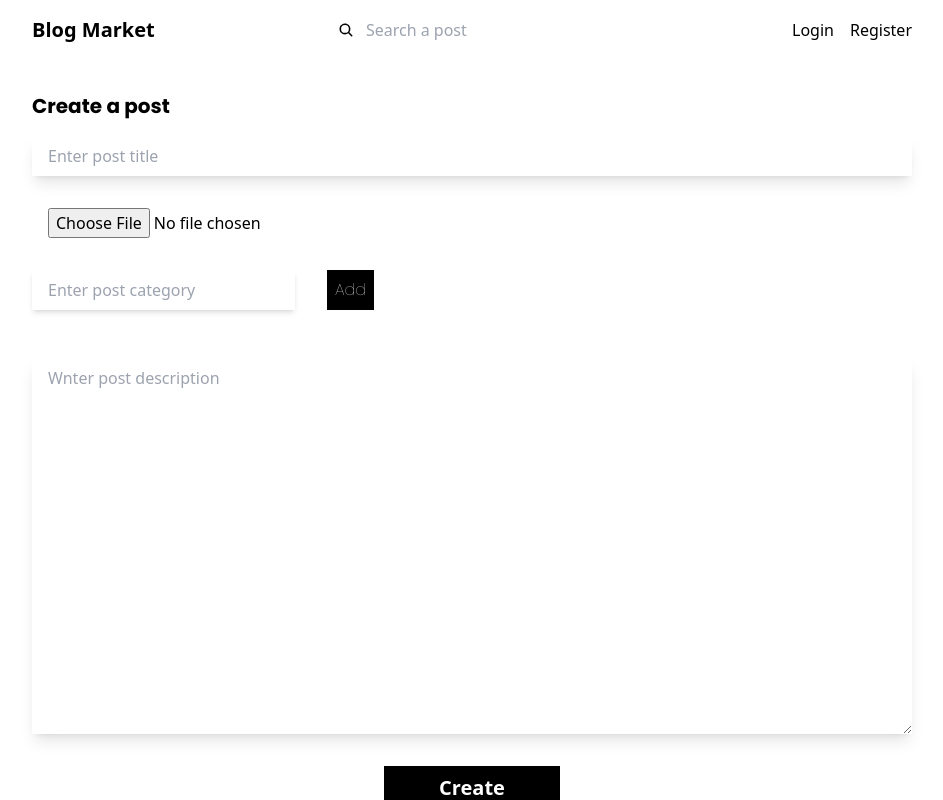
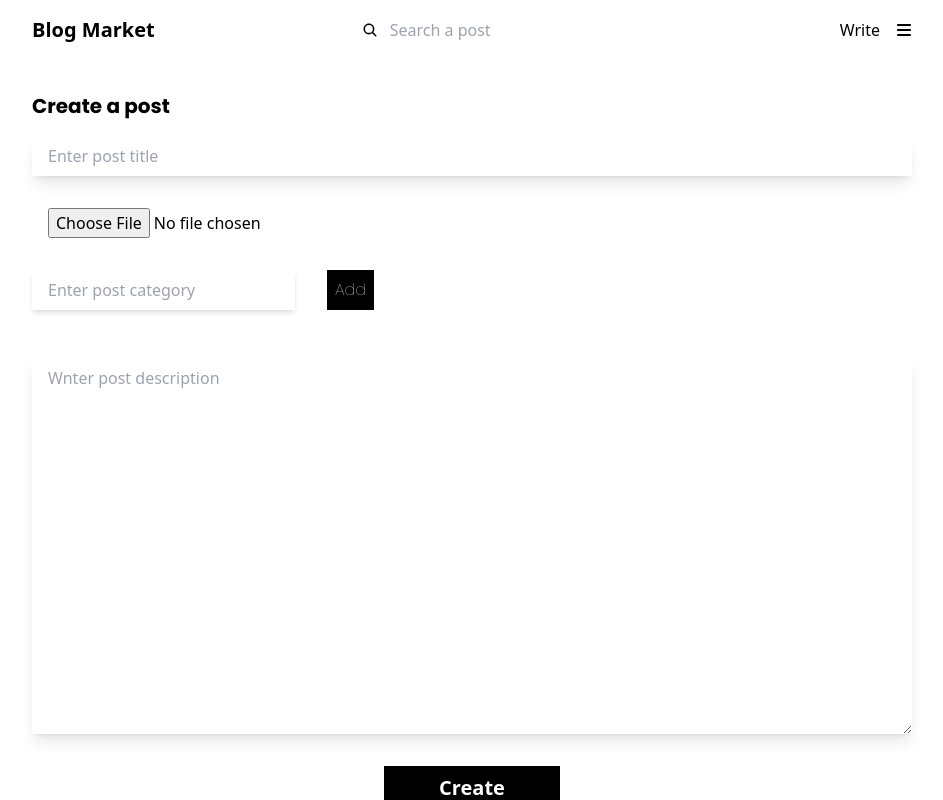
Before and after one commit to SaagarRaj/React-BlogApp, a React (Vite) app in the folder frontend/: page /write in a window 1280 px wide. Shown: the top 800 px of the page, without its empty margins (168-1111 px from the left). Built offline with nearby package versions, Linux system fonts and the light colour scheme.

Commit message:
Frontend - NavBar UI update

```diff
--- a/frontend/package.json
+++ b/frontend/package.json
@@ -10,6 +10,7 @@
     "preview": "vite preview"
   },
   "dependencies": {
+    "@react-navigation/drawer": "^6.6.6",
     "axios": "^1.6.5",
     "react": "^18.2.0",
     "react-dom": "^18.2.0",
--- a/frontend/src/components/HomePosts.jsx
+++ b/frontend/src/components/HomePosts.jsx
@@ -5,7 +5,7 @@ const HomePosts = () => {
       <div className="w-[35%] h-[250px] flex justify-center items-center">
         <img
           alt=""
-          src="https://googlechrome.github.io/samples/picture-element/images/kitten-large.png"
+          src="https://images.pexels.com/photos/13398438/pexels-photo-13398438.jpeg?auto=compress&cs=tinysrgb&w=800&lazy=load"
           className="h-full w-full object-cover"
         />
       </div>
--- /dev/null
+++ b/frontend/src/components/Menu.jsx
@@ -0,0 +1,36 @@
+const Menu = () => {
+  const user = true;
+  return (
+    <div className="bg-black w-[200px] flex flex-col items-start absolute top-12 right-6 rounded-md p-4 space-y-4 md:right-32">
+      {user ? (
+        <>
+          <h3 className="text-white text-sm hover:text-gray-500 font-thin cursor-pointer ">
+            Profile
+          </h3>
+          <h3 className="text-white text-sm hover:text-gray-500 font-thin cursor-pointer ">
+            Write
+          </h3>
+          <h3 className="text-white text-sm hover:text-gray-500 font-thin cursor-pointer">
+            My Blogs
+          </h3>
+          <h3 className="text-white text-sm hover:text-gray-500 font-thin cursor-pointer">
+            Logout
+          </h3>
+        </>
+      ) : (
+        <>
+          <h3 className="text-white text-sm hover:text-gray-500 font-thin cursor-pointer">
+            Login
+          </h3>
+          <h3 className="text-white text-sm hover:text-gray-500 font-thin cursor-pointer ">
+            Register
+          </h3>
+        </>
+      )}
+    </div>
+  );
+};
+
+export default Menu;
+
+// <></> jsx fragment
--- a/frontend/src/components/Navbar.jsx
+++ b/frontend/src/components/Navbar.jsx
@@ -1,8 +1,15 @@
 import { Link } from "react-router-dom";
 import { IoSearch } from "react-icons/io5";
+import { FaBars } from "react-icons/fa6";
+import { useState } from "react";
+import Menu from "./Menu";
+const Navbar = () => {
+  const [menu, setMenu] = useState(false);
+  const user = true;
 
-const Navbar = () => {
-  const user = false;
+  const showMenu = () => {
+    setMenu(!menu);
+  };
   return (
     <div className="flex items-center justify-between px-6 md:px-[200px] py-4 font-family-poppins ">
       <h1 className="text-xl font-extrabold">
@@ -18,7 +25,9 @@ const Navbar = () => {
           type="text"
         />
       </div>
-      <div className="flex items-center justify-center space-x-2 md:space-x-4 ">
+      <div className="hidden md:flex items-center justify-center space-x-2 md:space-x-4 ">
+        {" "}
+        {/* on medium screen the display is set to flex from hidden  */}
         {user ? (
           <h3>
             <Link to="/write">Write</Link>
@@ -30,15 +39,24 @@ const Navbar = () => {
           </h3>
         )}
         {user ? (
-          <h3>
-            <Link to="/profile">Profile</Link>
-          </h3>
+          <div onClick={showMenu}>
+            <p className="cursor-pointer relative">
+              <FaBars />
+            </p>
+            {menu && <Menu />}
+          </div>
         ) : (
           <h3>
             <Link to="/register">Register</Link>
           </h3>
         )}
       </div>
+      <div onClick={showMenu} className="md:hidden text-lg">
+        <p className="cursor-pointer relative">
+          <FaBars />
+        </p>
+        {menu && <Menu />}
+      </div>
     </div>
   );
 };
--- a/frontend/src/pages/PostDetails.jsx
+++ b/frontend/src/pages/PostDetails.jsx
@@ -29,7 +29,7 @@ function PostDetails() {
           </div>
         </div>
         <img
-          src="https://googlechrome.github.io/samples/picture-element/images/kitten-large.png"
+          src="https://images.pexels.com/photos/13398438/pexels-photo-13398438.jpeg?auto=compress&cs=tinysrgb&w=800&lazy=load"
           className="w-[80%] mx-auto mt-8"
           alt=""
           loading="lazy"
```
Also changed, not shown: 1 other file (tests, documents, lock files or other folders).
